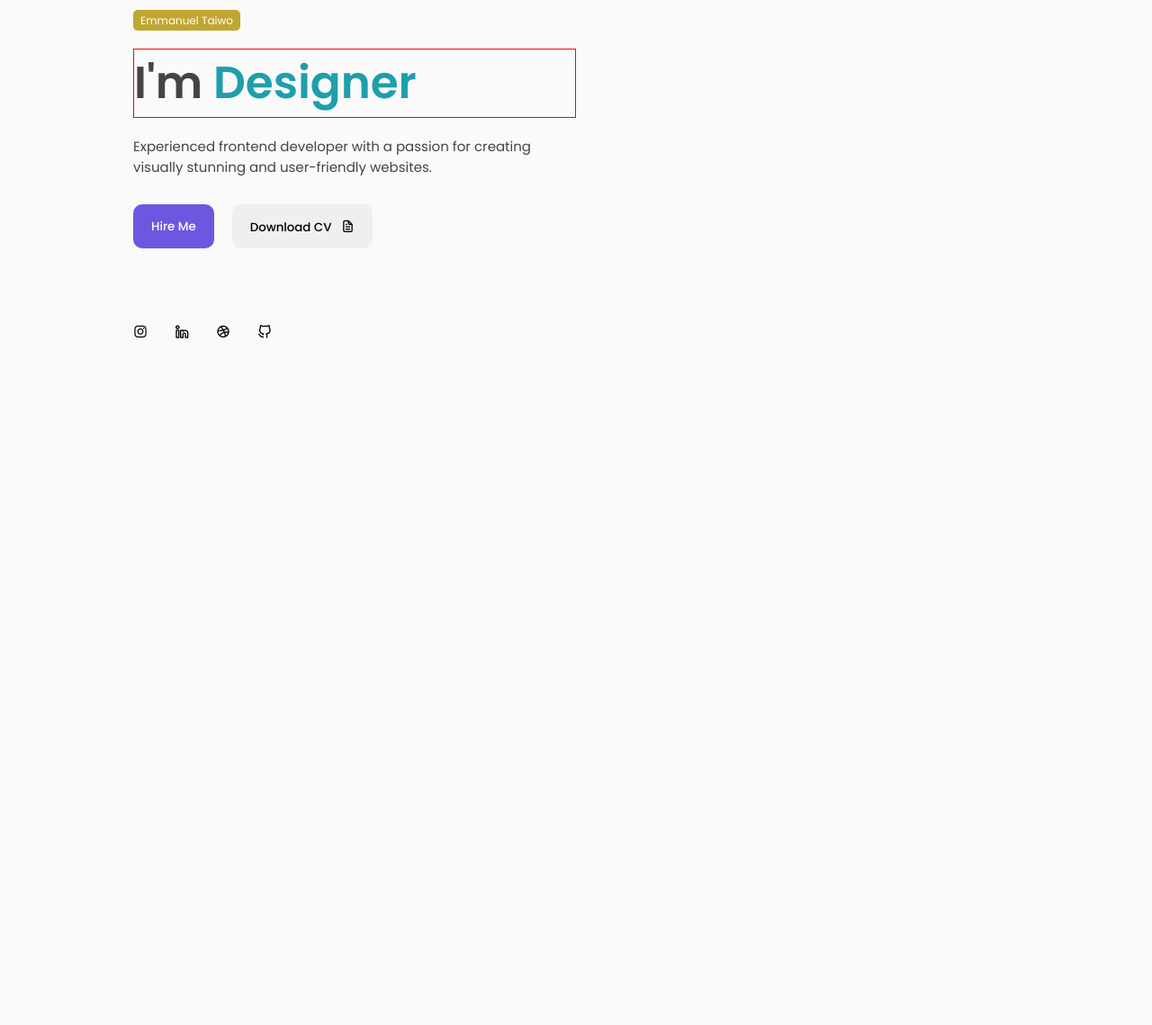
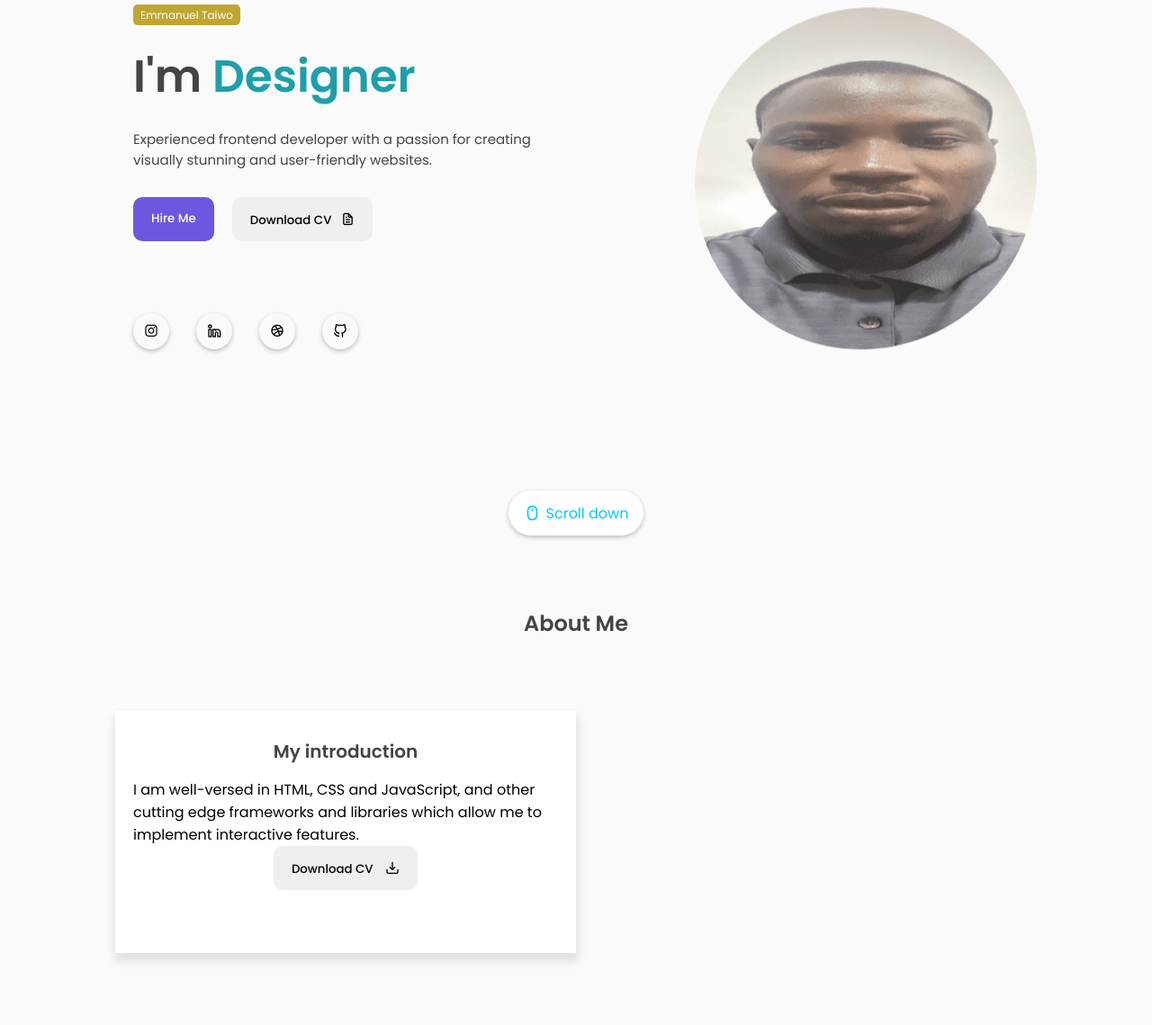
Before and after one commit to Teetaiwo22/my-modern-portfolio, a plain HTML site: page index.html in a window 1280 px wide. Shown: the part 205-1344 px from the top of the page at 90% size. Before the commit the page ends 800 px from the top, so only its background shows below. Drawn offline with nearby package versions, Linux system fonts and the light colour scheme.

Commit message:
Added the profile picture and started the about section

```diff
--- a/asset/css/style.css
+++ b/asset/css/style.css
@@ -154,7 +154,6 @@ nav{
     border-radius: 5px;
 }
 .featured-name{
-    border: 1px solid red;
     font-size: 50px;
     font-weight: 600;
     color: var(--text-color-second);
@@ -185,16 +184,112 @@ nav{
     margin-top: 5em;
     gap: 30px;
 }
+.icon{
+    display: flex;
+    justify-content: center;
+    align-items: center;
+    width: 40px;
+    height: 40px;
+    border-radius: 50%;
+    box-shadow: 0px 2px 5px 0px rgba(0, 0, 0, 0.25);
+    cursor: pointer;
+}
+.icon:hover{
+    color: var(--first-color);
+}
 
+/* ------------ FEATURED IMAGE --------------- */
+.featured-image{
+    display: flex;
+    justify-content: right;
+    align-content: center;
+    min-height: 80vh;
+    width: 50%;
+}
+.image{
+    margin: auto 0;
+    width: 380px;
+    height: 380px;
+    border-radius: 55% 45% 55% 45%;
+    overflow: hidden;
+    animation: imgFloat 7s ease-in-out infinite;
+}
+.image img{
+    width: 380px;
+    height: 380px;
+    object-fit: cover;
+}
+@keyframes imgFloat{
+    50%{
+        transform: translateY(10px);
+        border-radius: 45% 55% 45% 55%;
+    }
+}
+.scroll-btn{
+    position: absolute;
+    bottom: 0;
+    left: 50%;
+    translate: -50%;
+    display: flex;
+    justify-content: center;
+    align-items: center;
+    width: 150px;
+    height: 50px;
+    gap: 5px;
+    text-decoration: none;
+    color: var(--second-color);
+    background: var(--color-white);
+    border-radius: 30px;
+    box-shadow: 0 2px 5px 0 rgba(0, 0, 0, 0.25);
+}
+.scroll-btn i{
+    font-size: 20px;
+}
+/* --------------MAIN BOX ----------- */
+.section{
+    padding-block: 5em;
+}
+.row{
+   display: flex;
+   justify-content: space-between;
+   width: 100%;
+   gap: 50px;
+}
+.col{
+    display: flex;
+    width: 50%;
+}
 
-
-
-
-
-
-
-
-
+/* --------------REUSABLE CSS ----------- */
+.top-header{
+    text-align: center;
+    margin-bottom: 5em;
+}
+.top-header h1{
+    font-weight: 600;
+    color: var(--text-color-second);
+    margin-bottom: 10px;
+}
+.top-header span{
+    color: #999;
+}
+h3{
+    font-size: 20px;
+    font-weight: 600;
+    color: var(--text-color-second);
+    margin-bottom: 15px;
+}
+/* -------------- ABOUT INFO ----------- */
+.about-info{
+    position: relative;
+    display: flex;
+    align-items: center;
+    flex-direction: column;
+    padding-block: 30px 70px;
+    padding-inline: 20px;
+    background: var(--color-white);
+    box-shadow: 1px 8px 10px 2px var(--first-shadow-color);
+}
 
 
 
@@ -207,8 +302,15 @@ nav{
 
 
 /* -------MEDIA QUERY ==1024px / RESPONSIVE---------- */
-
-
+@media only screen and (max-width: 1024px){
+    .featured-text{
+        padding: 0;
+    }
+    .image, .image img{
+        width: 320px;
+        height: 320px;
+    }
+}
 
 
 /* -------MEDIA QUERY ==900px / RESPONSIVE---------- */
@@ -241,6 +343,32 @@ nav{
     .nav-menu.responsive{
         left: 0;
     }
+    .featured-box{
+        flex-direction: column;
+        justify-content: center;
+        height: 100vh;
+    }
+    .featured-text{
+        width: 100%;
+        order: 2;
+        justify-content: center;
+        align-items: flex-start;
+        min-height: 60vh;
+    }
+    .social_icons{
+        margin-top: 2rem;
+    }
+    .featured-image{
+        order: 1;
+        justify-content: center;
+        min-height: 150px;
+        width: 100%;
+        margin-top: 65px;
+    }
+    .image, .image img{
+        width: 150px;
+        height: 150px;
+    }
 }
 
 
--- a/index.html
+++ b/index.html
@@ -50,6 +50,7 @@
 
         <!-------------------- MAIN --------------------->
         <main class="wrapper">
+             <!-------------------- FEATURED BOX --------------------->
             <section class="featured-box" id="home">
                 <div class="featured-text">
                     <div class="featured-text-card">
@@ -70,6 +71,37 @@
                         <div class="icon"><i class="uil uil-linkedin-alt"></i></div>
                         <div class="icon"><i class="uil uil-dribbble"></i></div>
                         <div class="icon"><i class="uil uil-github-alt"></i></div>
+
+                    </div>
+                </div>
+                <div class="featured-image">
+                    <div class="image">
+                        <img src="./asset/images/optimized_150.jpg" alt="avatar">
+                    </div>
+                </div>
+                <div class="scroll-icon-box">
+                    <a href="#about" class="scroll-btn">
+                        <i class="uil uil-mouse-alt"></i>
+                        <p>Scroll down</p>
+                    </a>
+                </div>
+            </section>
+             <!-------------------- ABOUT BOX --------------------->
+            <section class="section" id="about">
+                <div class="top-header">
+                    <h1>About Me</h1>
+                </div>
+                <div class="row">
+                    <div class="col">
+                        <div class="about-info">
+                            <h3>My introduction</h3>
+                            <p>I am well-versed in HTML, CSS and JavaScript, and other cutting edge
+                                frameworks and libraries which allow me to implement interactive features.
+                            </p>
+                            <div class="about-btn">
+                                <button class="btn">Download CV <i class="uil uil-import"></i></button>
+                            </div>
+                        </div>
 
                     </div>
                 </div>
```
Also changed, not shown: asset/images/optimized_150.jpg (added).
